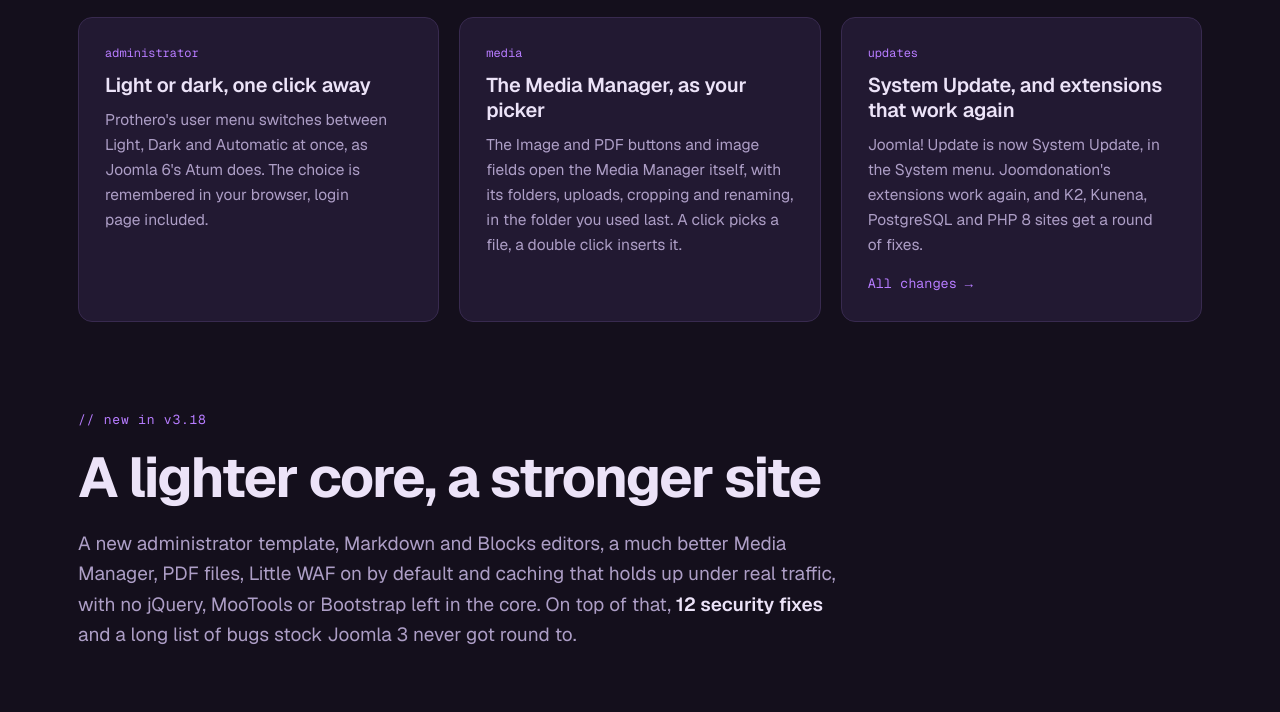
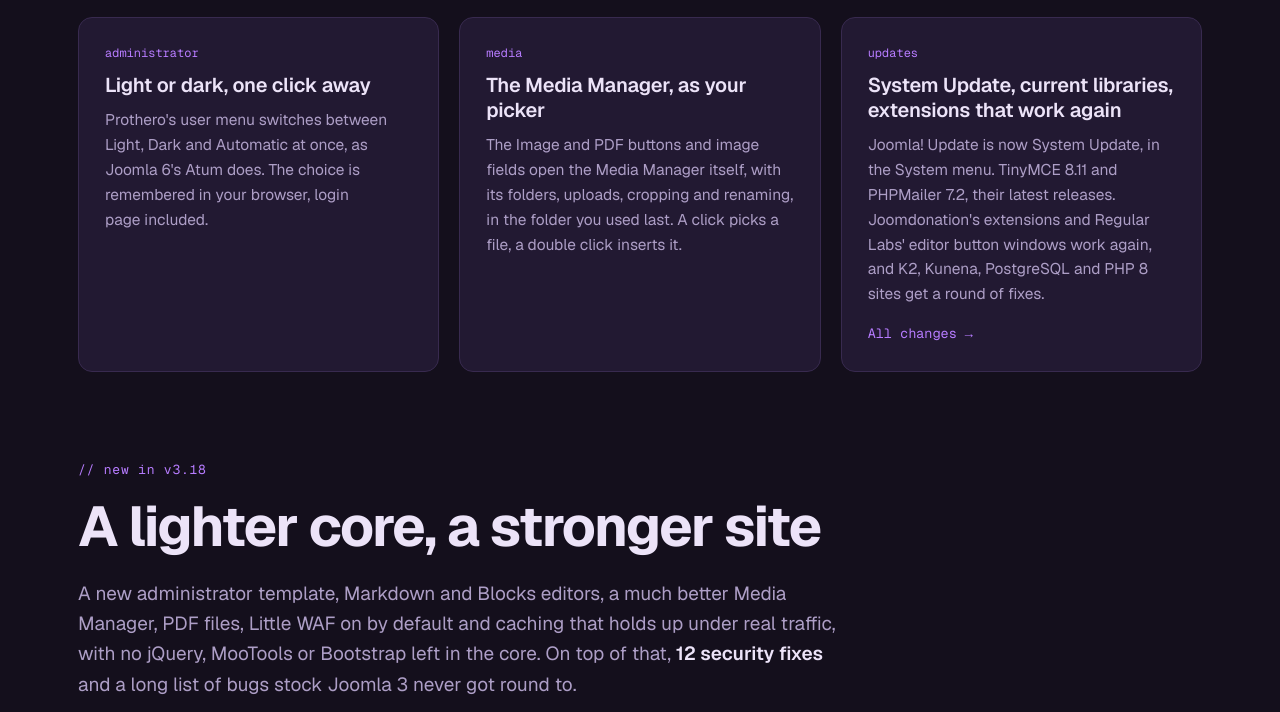
Before and after one commit to joomlaworks/j3xutd.joomlaworks.net, a plain HTML site: page index.html in a window 1280 px wide. Shown: the part 2255-2967 px from the top of the page. Drawn offline with nearby package versions, Linux system fonts and the light colour scheme.

Commit message:
Site: v3.19 mentions TinyMCE 8.11, PHPMailer 7.2 and the fix for Regular Labs' editor buttons
Co-Authored-By: Claude Opus 5.5 <noreply@anthropic.com>

```diff
--- a/index.html
+++ b/index.html
@@ -200,8 +200,8 @@
                     </div>
                     <div class="feat">
                         <span class="tag">updates</span>
-                        <h3>System Update, and extensions that work again</h3>
-                        <p>Joomla! Update is now System Update, in the System menu. Joomdonation's extensions work again, and K2, Kunena, PostgreSQL and PHP 8 sites get a round of fixes.</p>
+                        <h3>System Update, current libraries, extensions that work again</h3>
+                        <p>Joomla! Update is now System Update, in the System menu. TinyMCE 8.11 and PHPMailer 7.2, their latest releases. Joomdonation's extensions and Regular Labs' editor button windows work again, and K2, Kunena, PostgreSQL and PHP 8 sites get a round of fixes.</p>
                         <a class="go" href="https://github.com/joomlaworks/joomla-3.x/blob/main/README.md" target="_blank" rel="noopener noreferrer">All changes →</a>
                     </div>
                 </div>
@@ -1324,7 +1324,7 @@
                         <div class="when"><b>v3.19</b>November 25, 2026<br /><span class="badge">latest</span></div>
                         <div>
                             <h3>Joomla's November security fixes, editors that grow and instant pages</h3>
-                            <p>The 32 issues of Joomla 6.2.1 and 5.4.11's security release that affect Joomla 3, fixed; editors that grow with your text, instant page loads from the Page Cache, a light and dark switch in Prothero, the Media Manager as the picker for images and PDF files, System Update, and fixes for Joomdonation's extensions, K2, Kunena and PostgreSQL.</p>
+                            <p>The 32 issues of Joomla 6.2.1 and 5.4.11's security release that affect Joomla 3, fixed; editors that grow with your text, instant page loads from the Page Cache, a light and dark switch in Prothero, the Media Manager as the picker for images and PDF files, System Update, TinyMCE 8.11 and PHPMailer 7.2, and fixes for Joomdonation's extensions, Regular Labs' editor buttons, K2, Kunena and PostgreSQL.</p>
                         </div>
                     </article>
                     <article class="rel">
```
